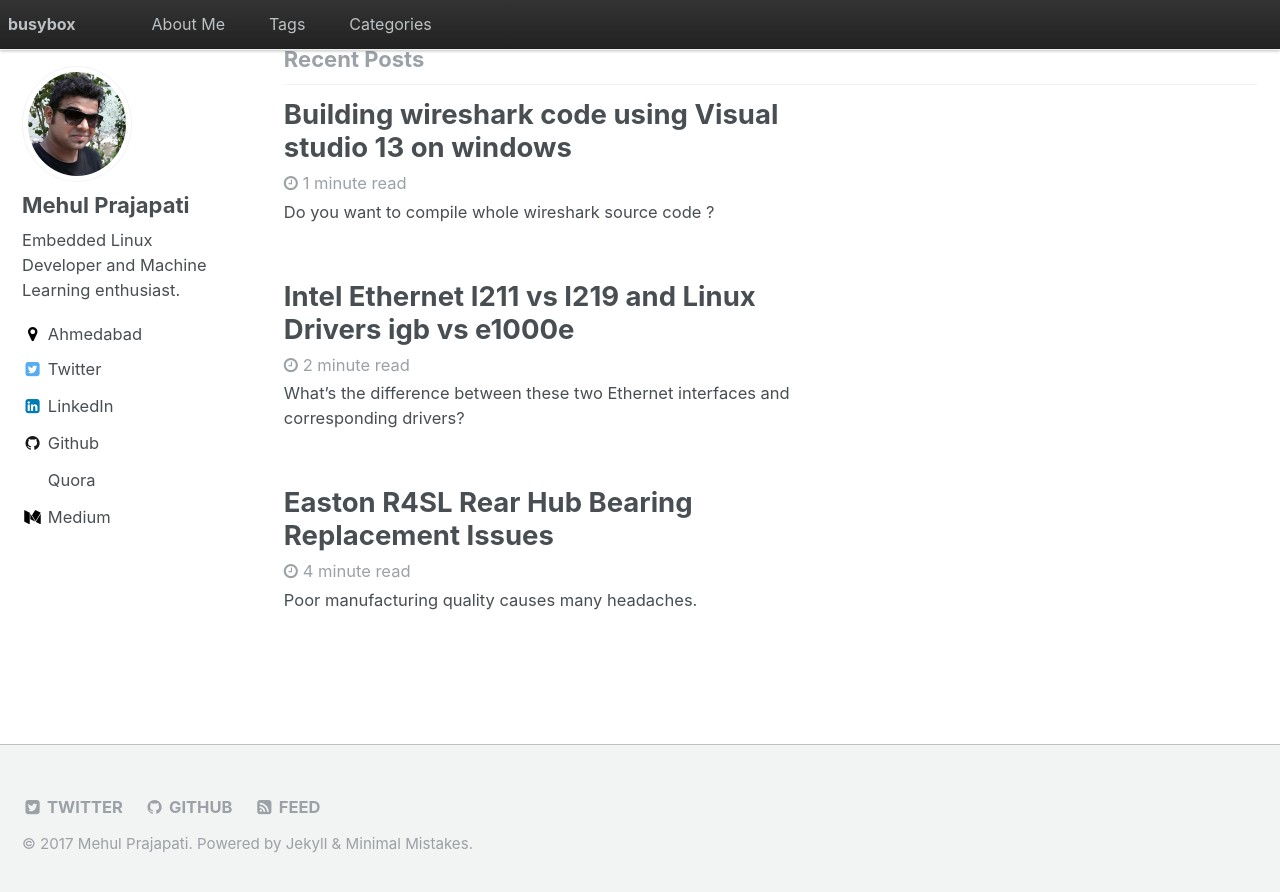
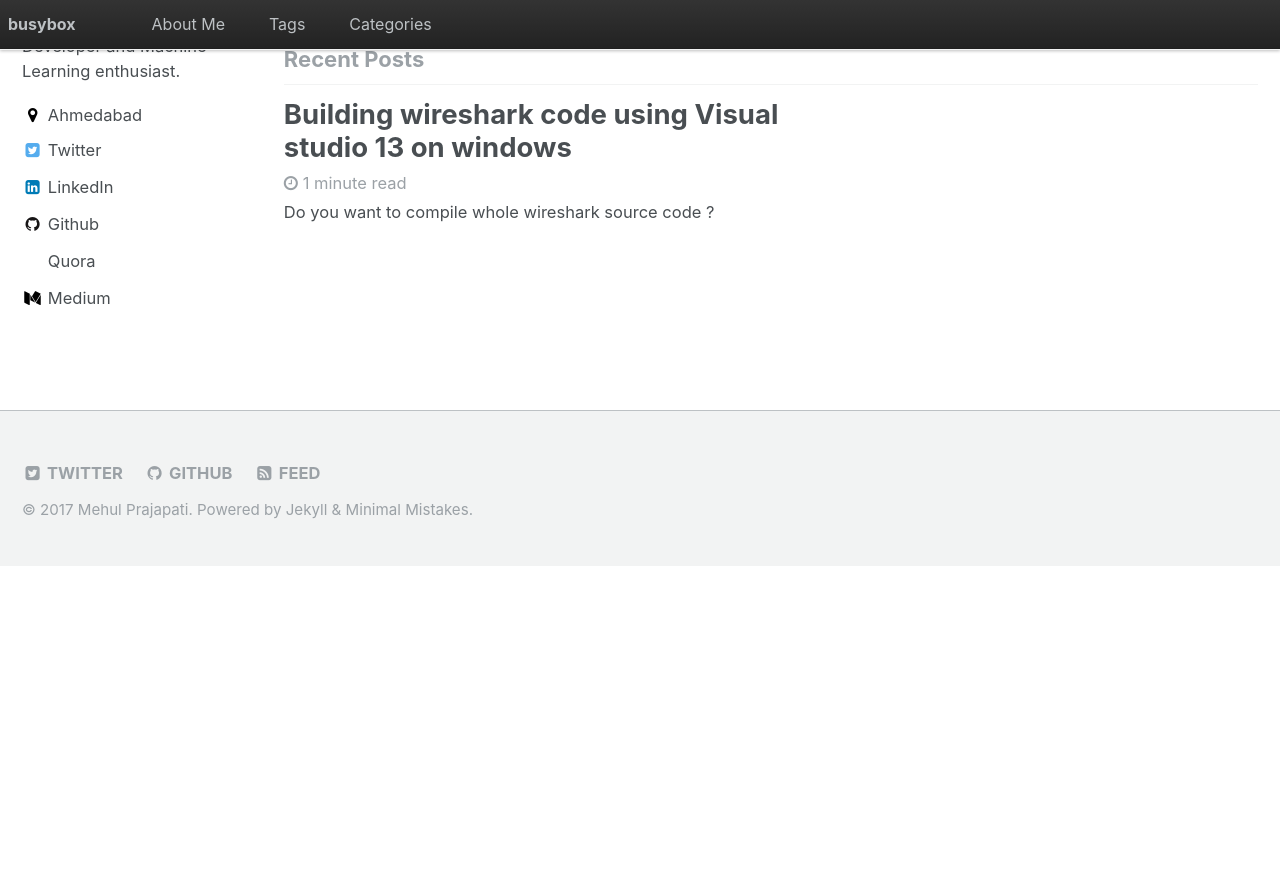
Before and after one commit to ssadhuka/mehul-m-prajapati.github.io, a Jekyll site: the page built from index.html, in a window 1280 px wide and 900 px high, scrolled down 573 px. Shown: the top 892 px of the window. Built offline with Jekyll 4.4.1, drawn with Linux system fonts in a browser that asks for light colours; the list of posts is cut into pages by our own code; after the commit the page ends 1138 px from its top, so only the background shows below that; some of the changed lines change nothing that is shown.

```diff
--- a/_config.yml
+++ b/_config.yml
@@ -187,6 +187,7 @@
   - jekyll-sitemap
   - jekyll-gist
   - jekyll-feed
+  - jekyll-font-awesome
   - jemoji
 
 # mimic GitHub Pages with --safe
--- a/_includes/author-profile.html
+++ b/_includes/author-profile.html
@@ -98,7 +98,7 @@
         <li><a href="https://vine.co/u/{{ author.vine }}"><i class="fa fa-fw fa-vine" aria-hidden="true"></i> Vine</a></li>
       {% endif %}
       {% if author.quora %}
-        <li><a href="https://quora.com/{{ author.quora }}"><i class="fa fa-fw fa-quora-square" aria-hidden="true"></i> Quora</a></li>
+        <li><a href="https://quora.com/{{ author.quora }}"><i class="fa fa-fw fa-quora" aria-hidden="true"></i> Quora</a></li>
       {% endif %}
       {% if author.medium %}
         <li><a href="https://medium.com/{{ author.medium }}"><i class="fa fa-fw fa-medium" aria-hidden="true"></i> Medium</a></li>
--- a/_posts/2017-01-09-easton-r4sl-rear-hub-bearing-replacement-issues.md
+++ /dev/null
@@ -1,63 +0,0 @@
----
-title: "Easton R4SL Rear Hub Bearing Replacement Issues"
-excerpt: "Poor manufacturing quality causes many headaches."
-category: bikes
-tags: [bikes, parts, hardware, bearings]
-header:
-  image: https://i.imgur.com/u8SZwA6.jpg
-  overlay_color: "#000"
-  overlay_filter: "0.5"
-  overlay_image: https://i.imgur.com/u8SZwA6.jpg
----
-
-## The Devil Wheel
-
-I bought an Easton R4SL Performance Bike Limited Edition wheel set a while back when my cheap Mavics died about 3 years ago.  I figured I'd take the opportunity to upgrade cheap wheels to a better set of wheels.  This went on without incident until in October a spoke suddenly broke on my rear wheel.  After hunting around for spokes and ordering a replacement set on eBay (still have some spares if anyone needs just one) and having it installed, I thought I was done. But it's never that simple.
-
-Upon returning the wheel with the spoke replaced and re-trued, the bike mechanic had made the comment that the bearings were starting to wear out.  I examined it first hand and they were definitely gritty and loose.  I went home thinking I'd tighten the bearing pre-load and order some replacements at my leisure.
-
-Looking back on it, this is where it all started: one simple 284mm Sapim double butted straight pull spoke.  That single spoke set off the money pit now know as the rear wheel headache of 2016.
-
-## Order Replacement Parts
-
-I took the opportunity to tune up a number of related things: new Jagwire cables, new Sidi heels, new Shimano R55C3 brake pads,  proper cleaning and some other little bits.  The bike needed some year end maintenance.  All the other things went without any issue.  Even checked the Easton R4SL hub, tight and smooth, no play.  No maintenance to date even.
-
-The rear hub was something else.  First I disassembled the hub to survey the damage and get the exact sizes of the bearings.  Upon disassembly, which was pretty straight forward, I decided I might as well replace the freehub body.  The freehub bearings were kind of gritty, the aluminum carrier body is destroyed, as appears common on wide range (11-30t, because mountains) Shimano road cassettes because of the missing aluminum gear carrier and most importantly the spring that hold the pawls was either broke or broken when I pulled it apart.  The new freehub body would fit an 11 speed cassette, so the wheel may live on with my next bike as a beater if needed.  I ordered bearings and the [new replacement Easton 9-11 speed freehub body](https://www.amazon.com/gp/product/B00M1JOJ82) along with the needed [6901](https://www.amazon.com/gp/product/B001GSMM2E) and [6902](https://www.amazon.com/gp/product/B003RLLOOU) bearings from ExcelCycle via Amazon.
-
-## Easton R4SL Rebuild
-
-The clearest indicator of the quality of this freehub is apparent in the following picture: [![Easton R4SL 11 speed freehub HA15H00290](https://i.imgur.com/u8SZwA6l.jpg)](https://i.imgur.com/u8SZwA6.jpg)
-
-This simple picture contradicts itself.  The bike came with only one spacer, why does freehub body instruct two spacers to be placed for a 10 speed? The details laser etched on the anodized surface contradict the o-ring which appears to amend the original product. My suspicion is that this part was rushed during amateur hour at Easton.  Ok, but so what, things go wrong in manufacturing and it's just a mess up on the label.
-
-I pressed the old axle bearings out and pressed in the new ones.  Inserted the axle, torqued it to spec with the tensioner lose as described by following image and my [Snap-On Tech 2FR100](https://store.snapon.com/Standard-Models-2-Accuracy-Ratcheting-Torque-Wrench-Electronic-Techwrench-reg-Flex-Ratchet-5-ndash-100-ft-lb-3-8-drive-P642123.aspx) torque wrench.
-
-![Easton R4SL rear hub torque specifications](https://i.imgur.com/zG2mVCD.png)
-
-I poked around the Internet to try and figure out what to lube the new pawls with.  The original freehub had a grease, but that seemed too heavy and sticky despite appearing to have worked fine.  At first I put in some motorcycle motor oil I had around thinking it would be lighter, but ultimately it all came out and was later replaced by [Park Tool Poly Lube](https://www.amazon.com/dp/B002MQYQ2S) which also quieted the freehub down a bit.
-
-I cleaned the threads of the freehub, washed my cassette, and torqued the cassette down with my [Snap-On Tech ATECH3FR250](https://store.snapon.com/TechAngle-174-Models-2-Accuracy-Ratcheting-Flex-Head-1-2-Drive-Electronic-Flex-Head-TechAngle-reg-Torque-Wrench-12-5-ndash-250-ft-lb--P760213.aspx).  Finally, I put the wheel back on the bike and torqued the "tamper proof" skewers since the wrench was already out.
-
-The last step should have been as simple as spinning the wheel and setting the preload and checking the play.  I proceeded to do this, but the rear wheel wouldn't spin freely, instead it would periodically grab the freehub and whip the pedals around.  I tore it down, checked everything, lubed it again, and then torqued it back up.  Figured maybe it needed to have the preload a little loose until everything seated and then tighten it up.
-
-I took the bike off for a few short rides, I'd guess 20-40 miles and it never got better.
-
-## A Hack To Get Me Along
-
-I wound up discovering that the freehub body that mates against the cassette and doubles as the seal interface wasn't true and was colliding with the hub of the bike.  To fix this situation while I dealt with ExcelCycles replacement, I ordered some shims from [McMaster Carr (99432A364)](https://www.mcmaster.com/#catalog/122/3277/=15u9jhq) that pushed the freehub body far enough away from the hub to get me to and from work for the next week.
-
-I posted a few YouTube videos that highlight the poor alignment of the cassette.  Look where the freehub cassette interfaces and seals with the rest of the hub, it does not spin true:
-
-* [Video with cassette mounted](https://www.youtube.com/watch?v=r3dV74UTyIY) - cassette spins true
-* [Video with cassette removed](https://www.youtube.com/watch?v=0Fo4RWqvSaA) - note that the spacer is also bent after installation against the untrue freehub-cassette mounting interface
-* [Video with original cassette](https://www.youtube.com/watch?v=fwWEweunPjE) - this just spins true as expected
-
-## Finally a Replacement
-
-ExcelCycles pulled through and sent me a replacement freehub body and a return shipping label after going back and forth over Amazon.  They made the exchange about as painless as possible, so credit to them.
-
-The new replacement mounted up and worked perfect with no spacers.  Only thing I've had to do to date was replace the motor oil with some Park Tool poly lube on the pawls.  I'm concerned the seal may be shot by this point.  If that's the case and the poly lube leaves, this wheel is going into the trash.
-
-## More Pictures
-
-There are [more pictures on Imgur](https://imgur.com/a/Fyd1B) for anyone interested enough to take a peek.
--- a/_posts/2017-02-04-intel-nic-igb-i211-vs-e1000e-i219.md
+++ /dev/null
@@ -1,66 +0,0 @@
----
-title: "Intel Ethernet I211 vs I219 and Linux Drivers igb vs e1000e"
-excerpt: "What's the difference between these two Ethernet interfaces and corresponding drivers?"
-category: hardware
-tags: [hardware, linux, intel, networking]
-header:
-  image: https://i.imgur.com/DWOIBZW.jpg
-  overlay_color: "#000"
-  overlay_filter: "0.5"
-  overlay_image: https://i.imgur.com/DWOIBZW.jpg
----
-
-## Which Network Interface is Better?
-
-My new [ASRock Z270 Taichi](http://www.asrock.com/MB/Intel/Z270%20Taichi/) comes with two network interface cards that Linux identifies as:
-
-    $ lspci -nnk | grep -A2 Ethernet
-
-	00:1f.6 Ethernet controller [0200]: Intel Corporation Ethernet Connection (2) I219-V [8086:15b8]
-			Subsystem: ASRock Incorporation Device [1849:15b8]
-			Kernel driver in use: e1000e
-	--
-	07:00.0 Ethernet controller [0200]: Intel Corporation I211 Gigabit Network Connection [8086:1539] (rev 03)
-			Subsystem: ASRock Incorporation Device [1849:1539]
-			Kernel driver in use: igb
-
-Since I only need one the question was raised: Which should I use?  I'm sure the hardware performance is comparable but what driver is less drama?
-
-A quick Google search for "igb vs e1000e" yielded no results other then a few others asking the same question with no answer.
-
-## Dig into the Hardware Datasheet
-
-The `I219` (`8086:15b8`) is clearly the network interface MAC integrated into my Z270 PCH as it has the same PCI address as all the other PCH peripherals.  The `I211` appears to be a dedicated discrete chip.
-
-[Intel ARK comparison](http://ark.intel.com/compare/82186,64404) yields nothing of interest either.
-
-The Intel datasheets for the [I211](http://www.intel.com/content/www/us/en/embedded/products/networking/i211-ethernet-controller-datasheet.html) and [I219](http://www.intel.com/content/www/us/en/embedded/products/networking/ethernet-connection-i219-datasheet.html) start to give us some real perspective though.
-
-From the datasheet the `I211` seems to be much more featured (or at least is better documented and has a longer datasheet).
-
-Details from the datasheet worth noting:
-
-* **Receive Side Scaling (RSS)** support on both up to two RSS queues per TX and RX (didn't check if each driver supports them).  Interestingly, the `I210` supports up to four RSS queues and may result in better performance at very high load.
-* **Jumbo Frames** up to *9KB* on `I219` and up to 9.5kB on the `I211`.
-* **Low power** features on the `I219` claims to consume less then 1 mW with Ethernet cable disconnected (perfect for not using it).
-* Receive Side Coalescing (RSC) not available on either.
-* **Direct Cache Access (DCA)** is available on the `I211`.
-* **CPU Offloading** features supported by the `I211` include TCP segmentation and various checksums.  The `I219` only advertises ARP offloading support.
-* Virtualization features like VMDq are not supported.
-* **VLANs** are supported.
-
-## Dig into the Linux Kernel Driver
-
-A quick glance over the `Kconfig` of Linux 4.10 shows that the `igb` driver has many more options like HWMON (if supported by hardware, doesn't appear on my `I211`) and DCA.  That's good.  The E1000E driver doesn't have any bells or whistles to flip on or off, but they could be supported.
-
-Stability? No clue, I've used the `e1000e` driver before on an add-in-card (`EXPI9301CT`, `8086:10d3`) and never had any issues, but that's par for the course these days in Linux and the cheap `r8619` are practically as solid.
-
-## Conclusion: Pick the I211
-
-The `I211` with the `igb` driver is the clear winner.  It worked out of the box on Arch Linux on kernel 4.9.6.  The hardware supports a few more minor bells and whistles to improve performance while lowering CPU load and the support from the kernel driver leverage these features.  The `I219` is built into the Z270 chipset and has less features but uses less power.
-
-Use the `I211`.  If you need another lower bandwidth NIC, perhaps as a router, put the `I219` on the slower link like the upstream Internet connection.
-
-Plug in the cables and call it a day, but I bet if you mix-up the cables, you'll never notice and both will work great anyways.
-
-Anyone have issues with either interface or driver?  Leave notes in the comments below.
```
Also changed, not shown: 4 other files.
